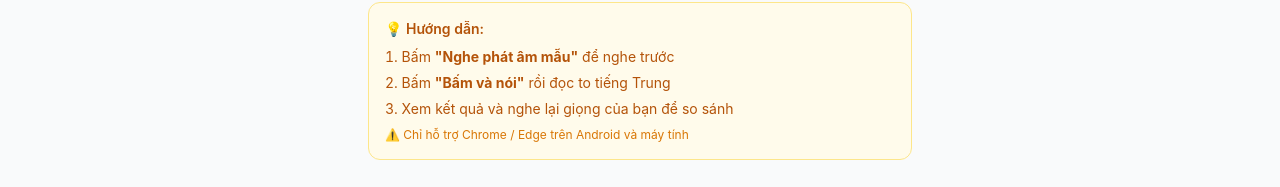
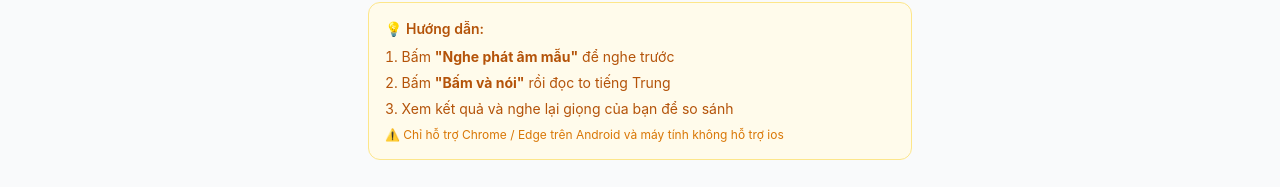
Before and after one commit to haoquanganhsa/hskcungmaimai, a Next.js app: page /speaking in a window 1280 px wide. Shown: the part 765-952 px from the top of the page. Built offline with nearby package versions, Linux system fonts and the light colour scheme.

Commit message:
them pinyin vao hoi thoai trang speaking va nghe

```diff
--- a/pages/speaking.js
+++ b/pages/speaking.js
@@ -368,7 +368,7 @@ export default function Speaking() {
             <li>Bấm <strong>"Bấm và nói"</strong> rồi đọc to tiếng Trung</li>
             <li>Xem kết quả và nghe lại giọng của bạn để so sánh</li>
           </ol>
-          <p className="mt-2 text-xs text-amber-600">⚠️ Chỉ hỗ trợ Chrome / Edge trên Android và máy tính</p>
+          <p className="mt-2 text-xs text-amber-600">⚠️ Chỉ hỗ trợ Chrome / Edge trên Android và máy tính không hỗ trợ ios</p>
         </div>
       )}
 
```
